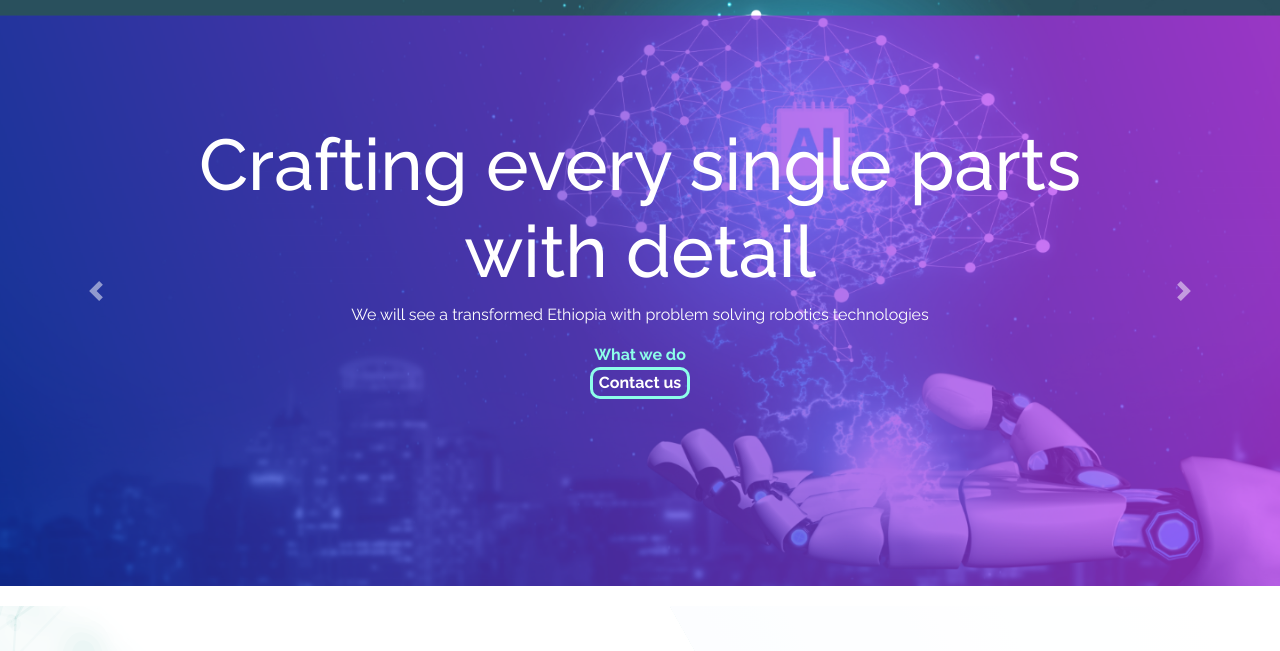
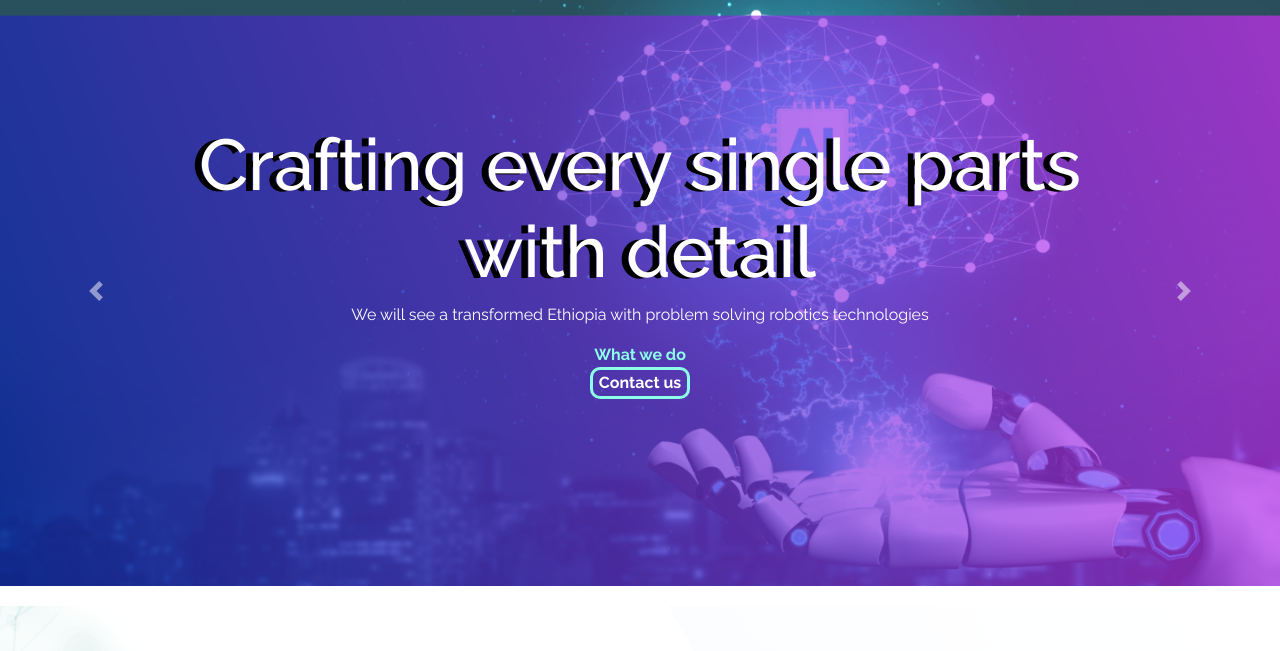
Before and after one commit to abenezermulugeta1/Ethio-Robotics, a plain HTML site: page index.html in a window 1280 px wide. Shown: the part 116-767 px from the top of the page. Drawn offline with nearby package versions, Linux system fonts and the light colour scheme.

Commit message:
carousel headerl text shadow added

```diff
--- a/assets/css/style.css
+++ b/assets/css/style.css
@@ -310,6 +310,7 @@ nav ul li img {
 }
 #section1 div.carousel-inner h1 {
   font-size: 72px;
+      text-shadow: -7px 1px 0px black;
 }
 #section1 div.ca-pa {
   margin-bottom: 147px;
```
